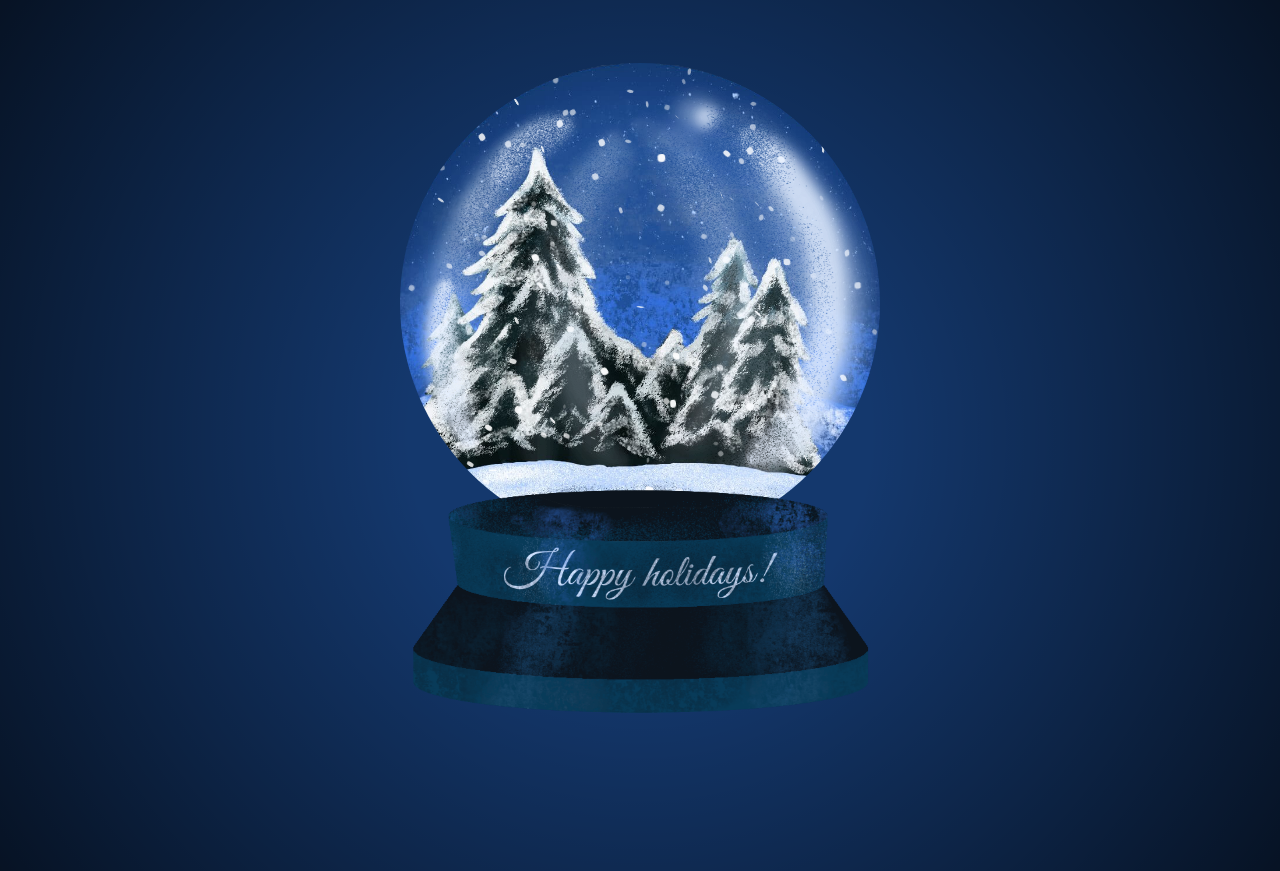
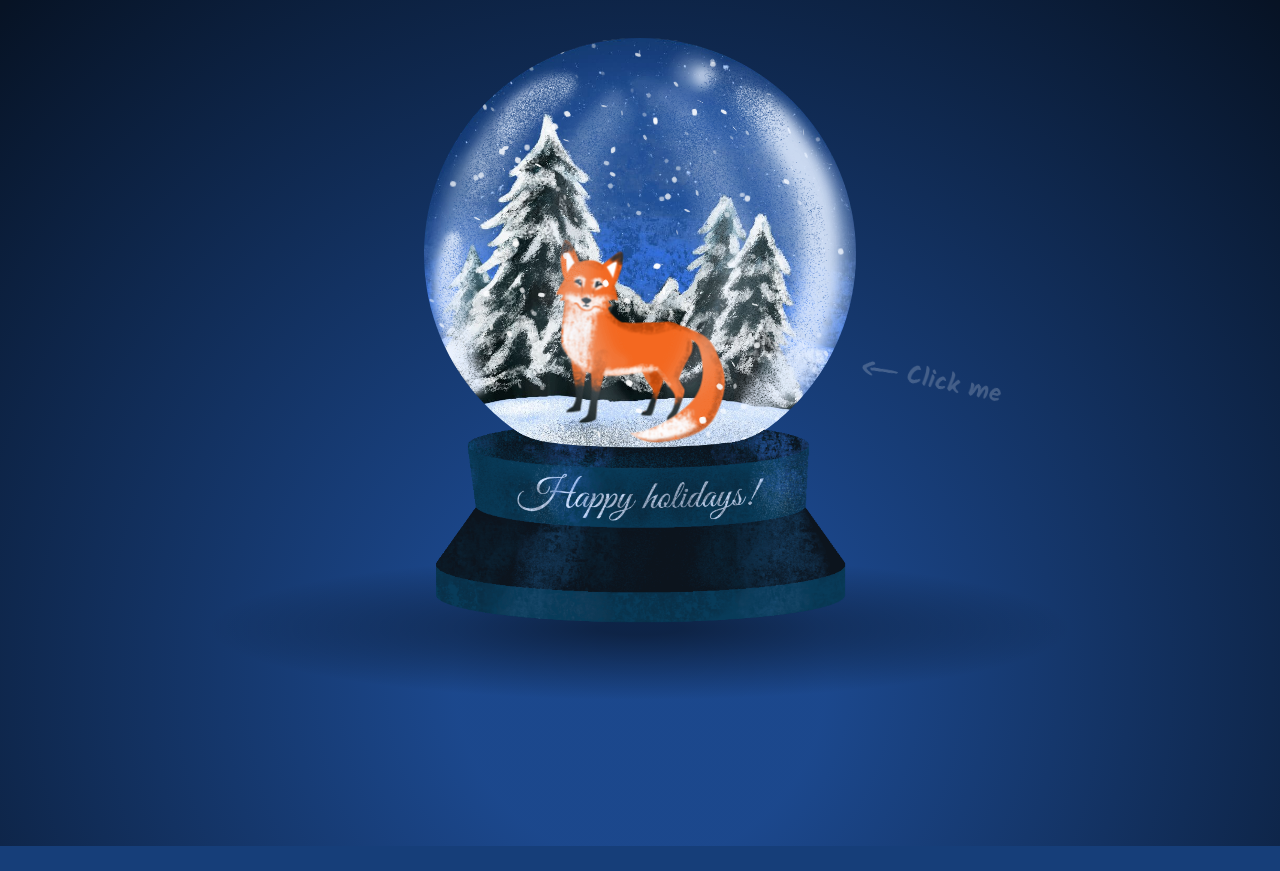
Before and after one commit to Vinciworks/snowglobe, a plain HTML site: page snowglobe.html in a window 1280 px wide. After the commit the page ends 846 px from the top, so only its background shows below. Drawn offline with nearby package versions, Linux system fonts and the light colour scheme; animation ran at ten frames a second.

Commit message:
add #toy-shadow, #clickme, .animal, optimize timelines, rotate around click

```diff
--- a/snowglobe.html
+++ b/snowglobe.html
@@ -10,21 +10,35 @@
       overflow: hidden;
       background: #163E79;
       background-image: radial-gradient(
-        circle,
-        rgba(0, 0, 0, 0.1) 30%,
+        circle at 50% 80%,
+        rgba(50, 110, 218, 0.2) 20%,
         rgba(0, 0, 0, 0.7)
       );
       background-size: cover;
     }
 
-    #toy {
-      font-size: 1vmin;
-      transform-origin: 50% 120%;
+    #toy-wrapper {
+      font-size: 0.9vmin;
       position: relative;
       width: 60em;
-      height: 90em;
-      margin: 5% auto;
+      height: 82em;
+      margin: 3% auto;
+    }
 
+    #toy {
+      position: absolute;
+      top: 0;
+      bottom: 0;
+      left: 0;
+      right: 0;
+      width: auto;
+      height: auto;
+      transform-origin: 50% 90%;
+      cursor: pointer;
+    }
+
+    #toy * {
+      pointer-events: none;
     }
 
     #globe {
@@ -46,12 +60,12 @@
 
     .flakes, #reflection {
       position: absolute;
-      top: 0;
+      top: -2em;
+      bottom: -2em;
       left: 0;
       right: 0;
-      bottom: 0;
-      width: 100%;
-      height: 100%;
+      width: auto;
+      height: auto;
     }
 
     .flake {
@@ -61,7 +75,6 @@
       width: 1em;
       height: 1em;
       background: #fff;
-      opacity: 0.5;
       transform-origin: 0% 250%;
       border-radius: 40%;
     }
@@ -73,9 +86,9 @@
     }
 
     #stand {
-      background-image: url(img/stand.png);
+      background-image: url(img/stand-cutout.png);
       background-size: cover;
-      background-position: top;
+      background-position: 0 0;
 
       position: absolute;
       top: 52em;
@@ -83,25 +96,68 @@
       height: 30em;
       left: 0;
     }
+
+    #toy-shadow {
+      position: absolute;
+      bottom: -10em;
+      width: 200%;
+      margin-left: -50%;
+      height: 20em;
+      left: 0;
+      background-image: radial-gradient(closest-side, rgba(0,0,0,.5) 10%, transparent);
+    }
+
+    #clickme {
+      position: absolute;
+      right: -27em;
+      top: 45em;
+      width: 33em;
+      height: 5em;
+      background-image: url(img/clickme.png);
+      background-size: contain;
+      background-position: 50%;
+      background-repeat: no-repeat;
+      opacity: 0.2;
+      transform: rotate(12deg) skew(6deg);
+    }
+
+    .animal {
+      position: absolute;
+      bottom: 3em;
+      left: 0;
+      right: 0;
+      margin: 0 auto;
+      width: 100%;
+      height: 30em;
+      background-size: contain;
+      background-position: 50%;
+      background-repeat: no-repeat;
+    }
+
+    .fox {
+      background-image: url(img/fox.png);
+    }
   </style>
 </head>
 <body>
-  <div id="toy" onclick="Globe.shake()">
+  <div id="toy-wrapper">
+    <div id="toy-shadow"></div>
+    <div id="clickme"></div>
+    <div id="toy">
       <div id="globe">
         <div class="flakes"></div>
+        <div class="animal fox"></div>
         <div class="flakes"></div>
         <div id="reflection"></div>
       </div>
       <div id="stand"></div>
     </div>
+  </div>
 
   <script>
     !(function initSnowGlobe() {
-      window.Globe = {
-        shake: shake
-      };
-
       var n = 200;
+      var fallSpeed = 7;
       var flakes = [];
       var tls = [];
       var flakesContainers = document.getElementsByClassName("flakes");
@@ -114,8 +170,8 @@
 
       while (i--) {
         flakes[i] = createFlake();
-        flakesContainers[flakes[i].y > 0.5 ? 1 : 0].appendChild(flakes[i]);
-        masterTl.add(createFlakeTimeline(i), 10 * Math.random());
+        flakesContainers[flakes[i].y > 0.75 ? 1 : 0].appendChild(flakes[i]);
+        masterTl.add(createFlakeTween(i), fallSpeed * Math.random());
       }
 
       TweenLite.fromTo(
@@ -125,15 +181,14 @@
         { timeScale: 1, ease: Expo.easeOut }
       );
 
-      function createFlakeTimeline(i) {
-        var tl = new TimelineMax({ repeat: -1 });
+      function createFlakeTween(i) {
         var rand1 = Math.random();
         var rand2 = Math.random();
         var plusOrMinus = rand2 < 0.5 ? -1 : 1;
 
-        tl.fromTo(
+        return TweenMax.fromTo(
           flakes[i],
-          8 * (1 - flakes[i].y * 0.7),
+          fallSpeed - flakes[i].y * 0.7 * fallSpeed,
           {
             y: 0,
             rotationX: 360 * rand1,
@@ -143,15 +198,10 @@
             y: h,
             rotationX: plusOrMinus * (360 * Math.random() + 180) + 360 * rand1,
             rotationY: 15 * Math.random() + -30 * rand2,
-            ease: Power0.easeIn
+            ease: Power0.easeIn,
+            repeat: -1
           }
         );
-
-        tl.from(flakes[i], 0.5, { opacity: 0 }, 0);
-
-        tl.to(flakes[i], 0.2, { opacity: 0 }, "-=0.2");
-
-        return tl;
       }
 
       function createFlake() {
@@ -179,33 +229,52 @@
         return flake;
       }
 
-      function shake() {
+
       var ease = Expo.easeOut;
-        var dur = 5;
-        TweenLite.fromTo(
-          toy,
-          dur / 2,
-          { rotation: -15 },
-          { rotation: 0, ease: Elastic.easeOut.config(1, 0.15) }
-        );
-        TweenLite.fromTo(
+      var dur = 3;
+      var shakeTl = new TimelineLite({paused: true});
+
+      shakeTl.fromTo(
         masterTl,
         dur * 1.5,
         { timeScale: 50 },
-          { timeScale: 1, ease: Expo.easeOut }
+        { timeScale: 1, ease: Expo.easeOut, immediateRender: false , override: 'all' },
+        0
       );
-        TweenLite.fromTo(
+      shakeTl.fromTo(
         flakesContainers[0],
         dur * 1,
         { rotationZ: 0 },
-          { rotationZ: 720, ease: Power4.easeOut }
+        { rotationZ: 720, ease: Power4.easeOut, immediateRender: false , override: 'all' },
+        0
       );
-        TweenLite.fromTo(
+      shakeTl.fromTo(
         flakesContainers[1],
         dur * 0.6,
         { rotationZ: 0 },
-          { rotationZ: -1080, ease: Power4.easeOut }
+        { rotationZ: -1080, ease: Power4.easeOut, immediateRender: false, override: 'all' },
+        0
       );
+
+      toy.onclick = shake;
+
+      function shake(e) {
+        var rect = e.currentTarget.getBoundingClientRect();
+        var offsetX = e.clientX - rect.left;
+        var offsetY = e.clientY - rect.top;
+        var shakeDirection = (rect.width / offsetX > 2) ? 1 : -1;
+
+        TweenLite.set(toy, {transformOrigin: offsetX + 'px ' + offsetY + 'px '});
+
+        TweenLite.fromTo(
+          toy,
+          1.5,
+          { rotation: shakeDirection * 45 },
+          { rotation: 0, ease: Elastic.easeOut.config(1.5, 0.15), immediateRender: false, override: 'all' },
+          0
+        );
+
+        shakeTl.play(0);
       }
     })();
 
```
Also changed, not shown: img/stand-cutout.png (added). Lines whose indentation alone changed are shown as unchanged.
